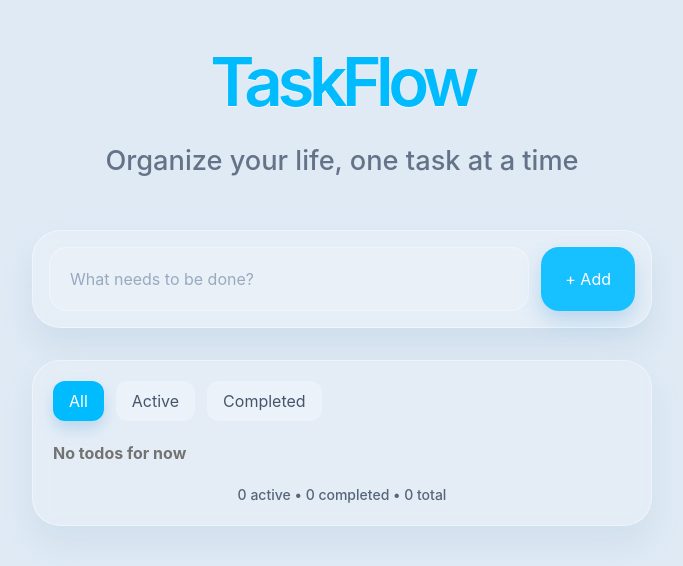
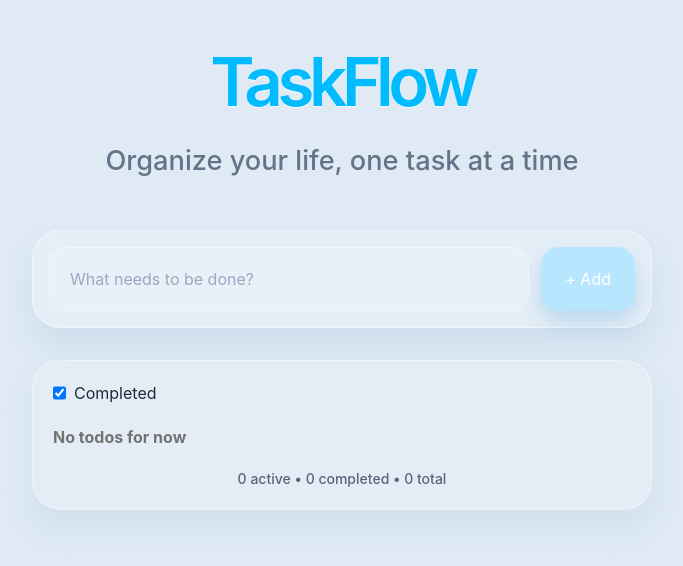
Before and after one commit to mohitchauhan-stack/Task_Manager_app, a React (Vite) app: page / in a window 1280 px wide. Shown: the top 566 px of the page, without its empty margins (298-981 px from the left). Built offline with nearby package versions, Linux system fonts and the light colour scheme.

Commit message:
ui rewamp by copilot

```diff
--- a/src/App.jsx
+++ b/src/App.jsx
@@ -6,8 +6,8 @@ import Navbar from "./components/Navbar";
 
 function App() {
   const [todo, setTodo] = useState("");
-
   const [todosArray, setTodosArray] = useState([]);
+  const [showCompleted, setShowCompleted] = useState(true);
 
   useEffect(() => {
     let todosString = localStorage.getItem("todosArray");
@@ -20,6 +20,8 @@ function App() {
   const saveToLS = (todosArray) => {
     localStorage.setItem("todosArray", JSON.stringify(todosArray));
   };
+
+  const toggleFinished = (params) => {};
 
   const handleEdit = (e, id) => {
     let todo = todosArray.filter((todo) => todo.id === id);
@@ -87,7 +89,8 @@ function App() {
 
           <button
             onClick={handleAdd}
-            className="flex h-16 items-center justify-center rounded-[18px] bg-sky-400/90 px-6 text-xl font-semibold text-white shadow-[0_10px_20px_rgba(56,144,209,0.25)] transition-all duration-200 hover:bg-sky-500"
+            disabled={todo.length <= 2}
+            className="flex h-16 items-center justify-center rounded-[18px] bg-sky-400/90 px-6 text-xl font-semibold text-white shadow-[0_10px_20px_rgba(56,144,209,0.25)] transition-all duration-200 hover:bg-sky-500 disabled:bg-sky-200"
           >
             + Add
           </button>
@@ -95,12 +98,9 @@ function App() {
       </div>
 
       <div className="mx-auto mt-8 w-full max-w-155 rounded-[28px] border border-white/35 bg-white/18 p-5 shadow-[0_18px_30px_rgba(127,160,190,0.14)] backdrop-blur-sm">
-        <div className="flex gap-3">
-          {[
-            { label: "All", active: true },
-            { label: "Active" },
-            { label: "Completed" },
-          ].map((tab) => (
+        {/* <div className="flex gap-3">
+          {[{ label: "All", active: true }, { label: "Completed" }].map(
+            (tab) => (
               <button
                 key={tab.label}
                 className={`rounded-xl px-4 py-2 text-sm font-medium transition-colors ${
@@ -111,9 +111,13 @@ function App() {
               >
                 {tab.label}
               </button>
-          ))}
+            ),
+          )}
+        </div> */}
+        <div className="completed flex gap-2">
+          <input type="checkbox" name="checkBox" checked={showCompleted} />
+          <h3>Completed</h3>
         </div>
-
         <div className="mt-5 space-y-3">
           {todosArray.length === 0 && (
             <div className="my-4 font-bold text-neutral-500">
@@ -165,7 +169,6 @@ function App() {
             );
           })}
         </div>
-
         <div className="mt-5 text-center text-sm font-medium text-slate-600/90">
           {`${todosArray.filter((item) => !item.isCompleted).length} active • ${
             todosArray.filter((item) => item.isCompleted).length
```
Lines whose indentation alone changed are shown as unchanged.
